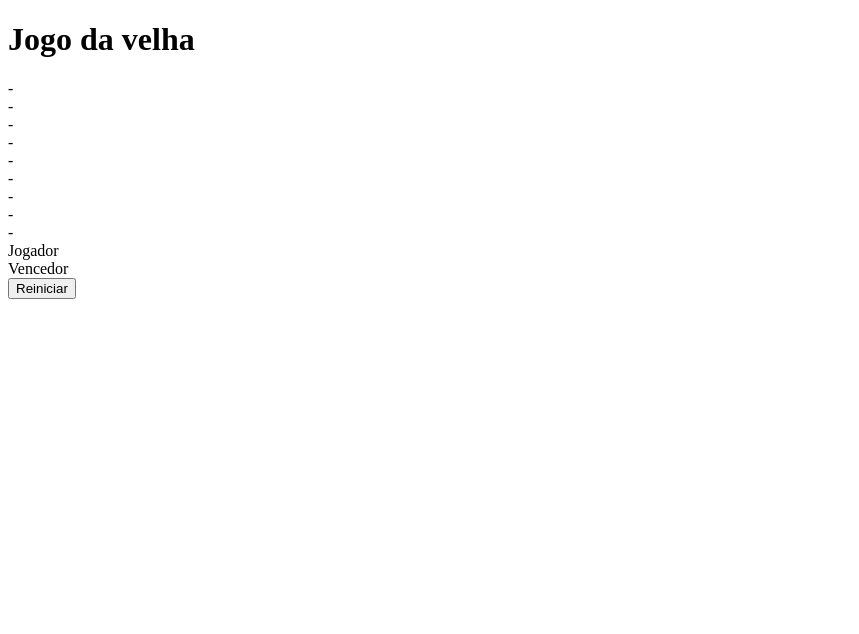
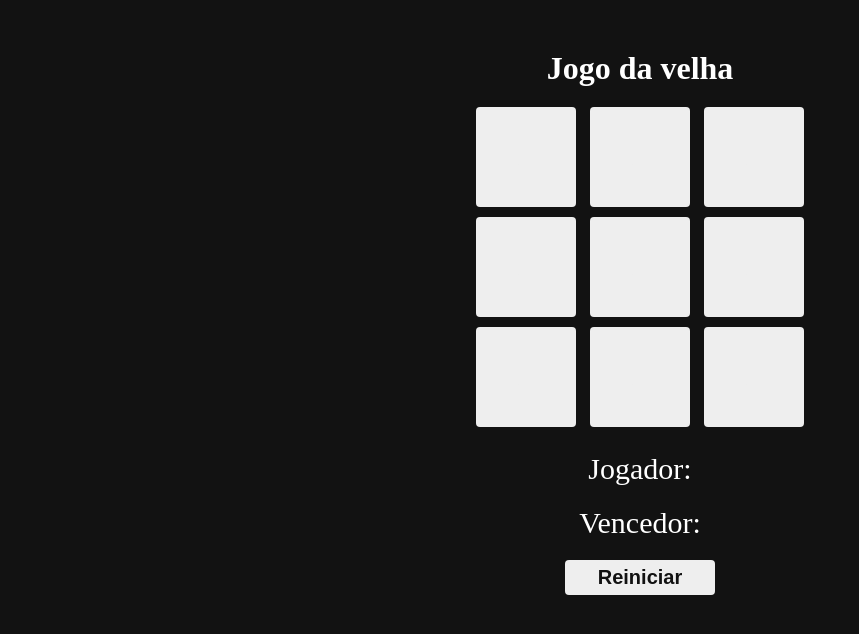
Before and after one commit to ygorp/jogo-da-velha, a plain HTML site: page index.html in a window 1280 px wide. Shown: the whole page, without its empty margins (0-859 px from the left). Drawn offline with Linux system fonts and the light colour scheme.

Commit message:
Estilizando o jogo, bordas, color, font...

```diff
--- a/index.html
+++ b/index.html
@@ -13,33 +13,33 @@
   <h1>Jogo da velha</h1>
 
   <div>
-    <div id="1">-</div>
-    <div id="2">-</div>
-    <div id="3">-</div>
+    <div id="1" class="quadrado">-</div>
+    <div id="2" class="quadrado">-</div>
+    <div id="3" class="quadrado">-</div>
   </div>
 
   <div>
-    <div id="4">-</div>
-    <div id="5">-</div>
-    <div id="6">-</div>
+    <div id="4" class="quadrado">-</div>
+    <div id="5" class="quadrado">-</div>
+    <div id="6" class="quadrado">-</div>
   </div>
 
   <div>
-    <div id="7">-</div>
-    <div id="8">-</div>
-    <div id="9">-</div>
+    <div id="7" class="quadrado">-</div>
+    <div id="8" class="quadrado">-</div>
+    <div id="9" class="quadrado">-</div>
   </div>
 
-  <div>
-    <label for="">
-      Jogador
+  <div class="jogador">
+    <label>
+      Jogador:
     </label>
     <label id="jogador-selecionado"></label>
   </div>
 
-  <div>
-    <label for="">
-      Vencedor
+  <div class="vencedor">
+    <label>
+      Vencedor:
     </label>
     <label id="vencedor-selecionado"></label>
   </div>
--- a/style.css
+++ b/style.css
@@ -0,0 +1,59 @@
+* {
+  margin: 0;
+  padding: 0;
+  box-sizing: border-box;
+}
+
+body {
+  text-align: center;
+  background: #121212;
+}
+
+h1 {
+  color: #FFF;
+  margin-top: 50px;
+  margin-bottom: 15px;
+}
+
+.quadrado {
+  text-align: center;
+  width: 100px;
+  height: 100px;
+  background: #eee;
+  display: inline-block;
+  padding: 20px;
+  font-size: 60px;
+  margin: 5px;
+  cursor: pointer;
+  color: #eee;
+  border-radius: 4px;
+}
+
+.jogador {
+  font-size: 30px;
+  margin-top: 20px;
+  color: #FFF;
+}
+
+.vencedor {
+  font-size: 30px;
+  margin-top: 20px;
+  color: #FFF;
+}
+
+button {
+  margin-top: 20px;
+  width: 150px;
+  height: 35px;
+  background: #eee;
+  border: 0;
+  border-radius: 4px;
+  color: #121212;
+  font-size: 20px;
+  font-weight: bold;
+  cursor: pointer;
+}
+
+button:hover {
+  transform: scale(1.1);
+}
```
